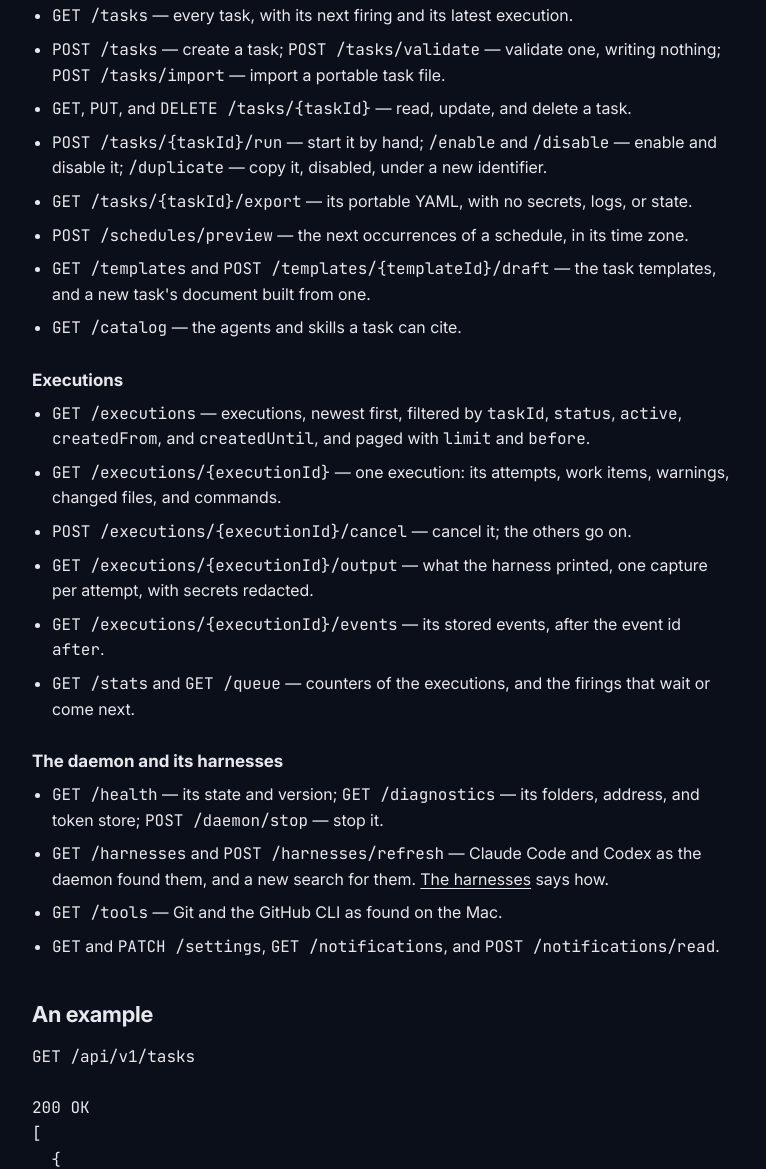
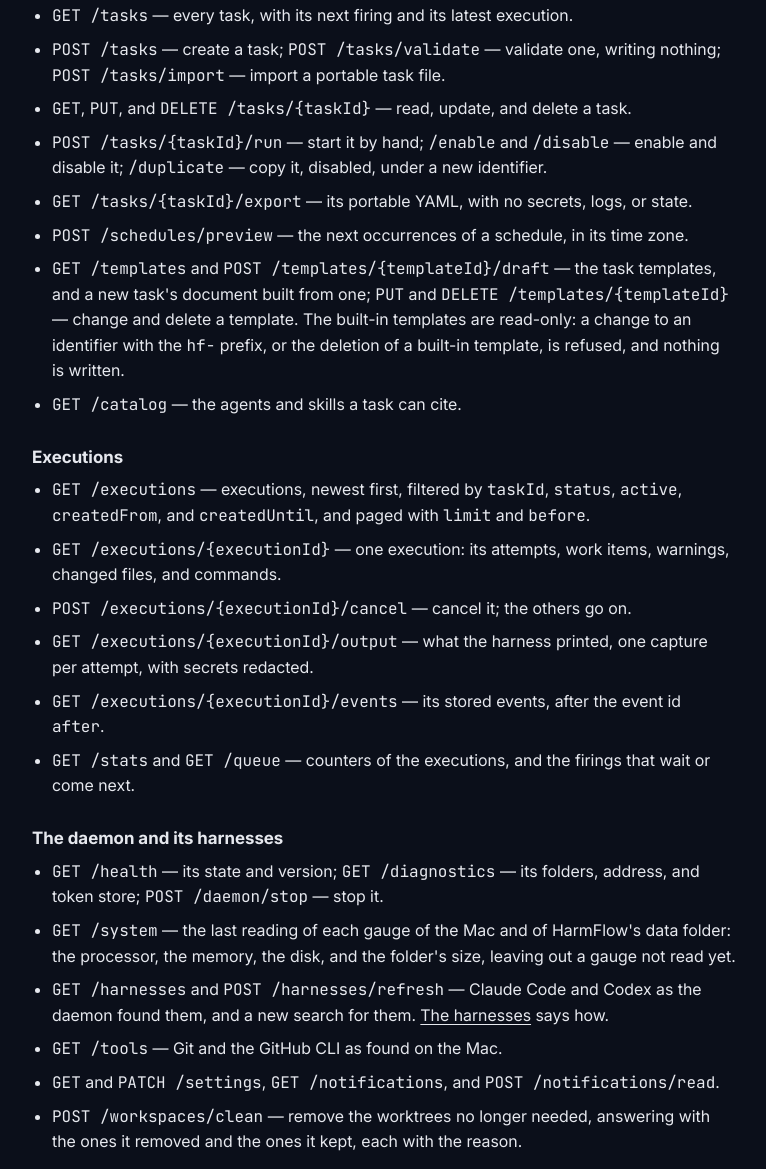
Before and after one commit to harmflow/harmflow-site, a plain HTML site: page site/docs/reference/local-api/index.html in a window 1280 px wide. Shown: the part 1450-2619 px from the top of the page, without its empty margins (96-862 px from the left). Drawn offline with Linux system fonts and the light colour scheme.

Commit message:
feat: name the five local API operations the reference left out
- A reader writing a client against the local API found no word of
  GET /system, PUT and DELETE /templates/{templateId}, DELETE
  /harnesses/{harnessId}/token, or POST /workspaces/clean, which the
  description the page pins holds.
- Each goes in the section of its resource, since the page has none
  for the system gauges, the workspaces, or the templates of their
  own; removing the token sits beside saving it on the harnesses
  page, where a reader who saved it looks.

```diff
--- a/site/docs/reference/local-api/index.html
+++ b/site/docs/reference/local-api/index.html
@@ -101,7 +101,9 @@ curl -H "Authorization: Bearer $token" \
         <li><code>GET /tasks/{taskId}/export</code> — its portable YAML, with no secrets, logs, or state.</li>
         <li><code>POST /schedules/preview</code> — the next occurrences of a schedule, in its time zone.</li>
         <li><code>GET /templates</code> and <code>POST /templates/{templateId}/draft</code> — the task templates, and
-          a new task&#x27;s document built from one.</li>
+          a new task&#x27;s document built from one; <code>PUT</code> and <code>DELETE /templates/{templateId}</code>
+          — change and delete a template. The built-in templates are read-only: a change to an identifier with the
+          <code>hf-</code> prefix, or the deletion of a built-in template, is refused, and nothing is written.</li>
         <li><code>GET /catalog</code> — the agents and skills a task can cite.</li>
       </ul>
 
@@ -125,12 +127,16 @@ curl -H "Authorization: Bearer $token" \
       <ul>
         <li><code>GET /health</code> — its state and version; <code>GET /diagnostics</code> — its folders, address, and
           token store; <code>POST /daemon/stop</code> — stop it.</li>
+        <li><code>GET /system</code> — the last reading of each gauge of the Mac and of HarmFlow&#x27;s data folder: the
+          processor, the memory, the disk, and the folder&#x27;s size, leaving out a gauge not read yet.</li>
         <li><code>GET /harnesses</code> and <code>POST /harnesses/refresh</code> — Claude Code and Codex as the daemon
           found them, and a new search for them. <a href="/docs/reference/harnesses/">The harnesses</a> says
           how.</li>
         <li><code>GET /tools</code> — Git and the GitHub CLI as found on the Mac.</li>
         <li><code>GET</code> and <code>PATCH /settings</code>, <code>GET /notifications</code>, and
           <code>POST /notifications/read</code>.</li>
+        <li><code>POST /workspaces/clean</code> — remove the worktrees no longer needed, answering with the ones it
+          removed and the ones it kept, each with the reason.</li>
       </ul>
 
       <h2 id="example">An example</h2>
```
Also changed, not shown: site/docs/reference/harnesses/index.html (+2 -1 lines).
